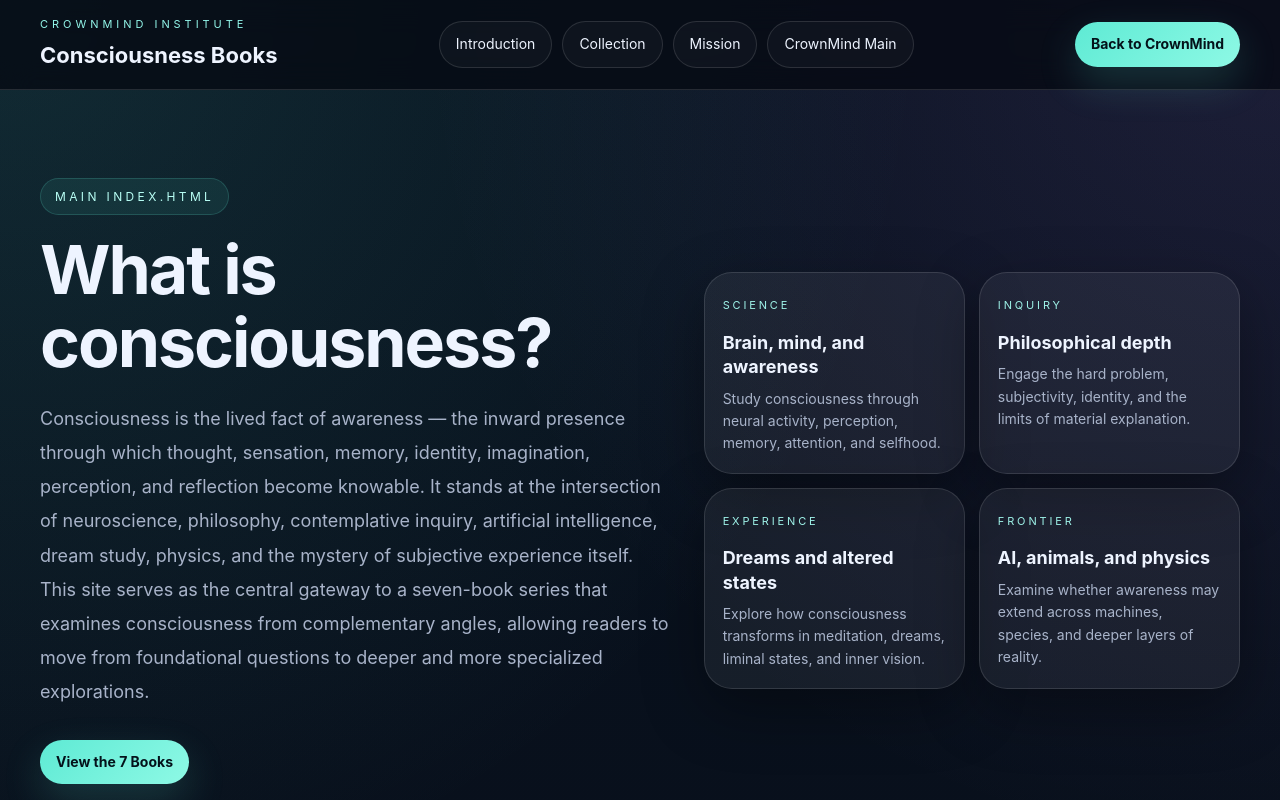
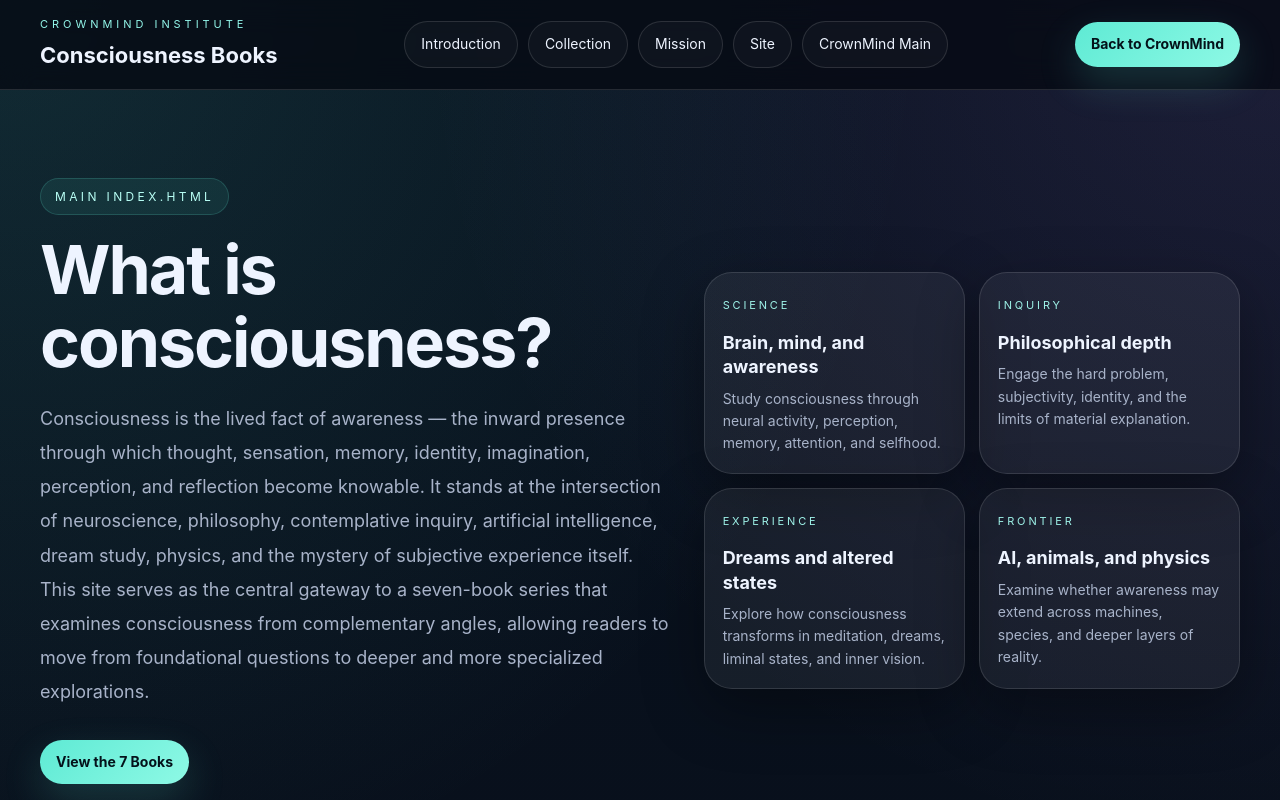
Before and after one commit to elyon27/consciousness, a plain HTML site: page index.html in a window 1280 px wide. Shown: the top 800 px of the page. Drawn offline with Linux system fonts and the light colour scheme.

Commit message:
Add Site link to header navigation

```diff
--- a/index.html
+++ b/index.html
@@ -270,6 +270,7 @@
         <a href="#introduction">Introduction</a>
         <a href="#collection">Collection</a>
         <a href="#mission">Mission</a>
+        <a href="https://consciousness-books.netlify.app/">Site</a>
         <a href="https://crownmind.netlify.app" target="_blank" rel="noopener noreferrer">CrownMind Main</a>
       </nav>
 
```
